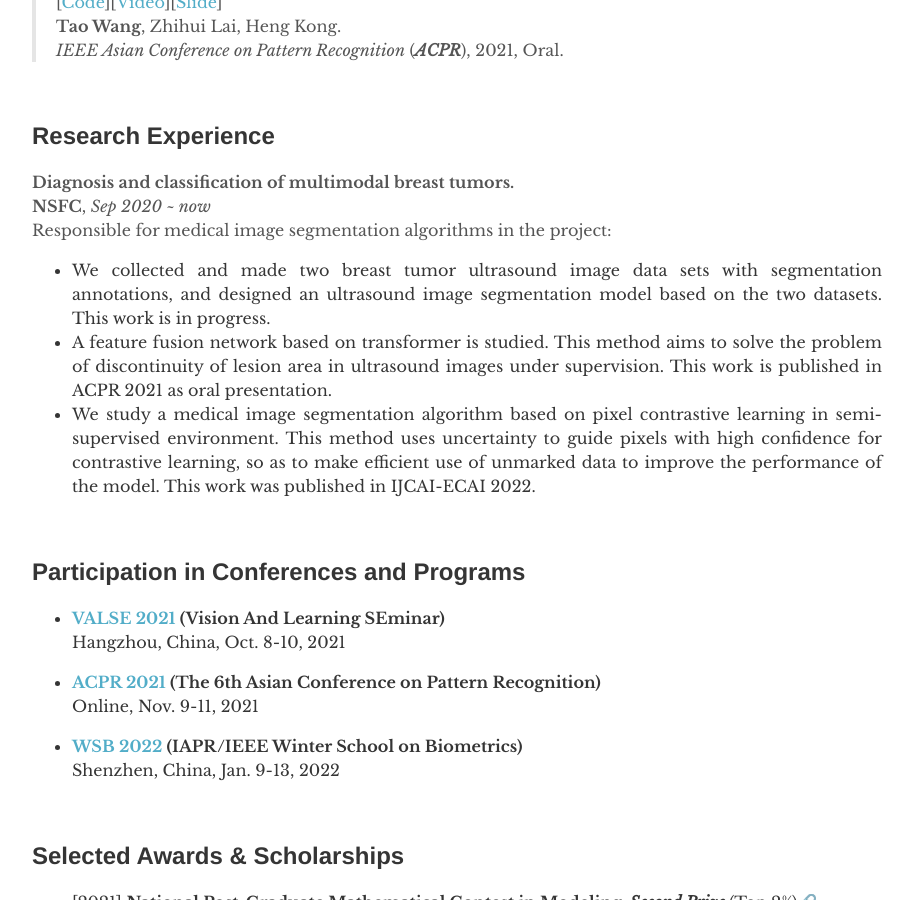
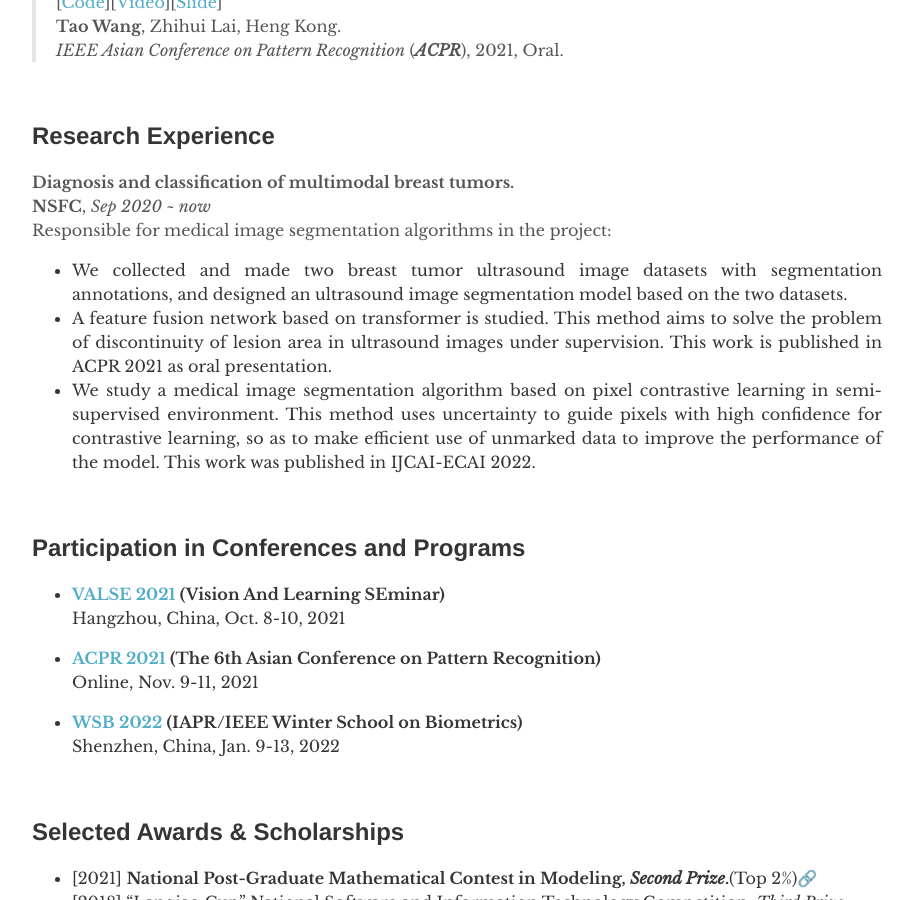
Before and after one commit to taovv/taovv.github.io, a Jekyll site: the page built from index.md, in a window 1280 px wide and 900 px high, scrolled down 1351 px. Shown: the whole window, without its empty margins (183-1098 px from the left). Built offline with Jekyll 4.4.1, drawn with Linux system fonts in a browser that asks for light colours; a script that is not in the unit is left out.

Commit message:
Update index.md

```diff
--- a/index.md
+++ b/index.md
@@ -48,7 +48,7 @@ layout: about
 <b>Diagnosis and classification of multimodal breast tumors.</b><br>
 <b>NSFC</b>, <em>Sep 2020 ~ now</em><br>
 Responsible for medical image segmentation algorithms in the project:
-- <div style="text-align:justify;text-justify:inter-ideograph">We collected and made two breast tumor ultrasound image data sets with segmentation annotations, and designed an ultrasound image segmentation model based on the two datasets. This work is in progress.</div>
+- <div style="text-align:justify;text-justify:inter-ideograph">We collected and made two breast tumor ultrasound image datasets with segmentation annotations, and designed an ultrasound image segmentation model based on the two datasets.</div>
 - <div style="text-align:justify;text-justify:inter-ideograph">A feature fusion network based on transformer is studied. This method aims to solve the problem of discontinuity of lesion area in ultrasound images under supervision. This work is published in ACPR 2021 as oral presentation.</div>
 - <div style="text-align:justify;text-justify:inter-ideograph">We study a medical image segmentation algorithm based on pixel contrastive learning in semi-supervised environment. This method uses uncertainty to guide pixels with high confidence for contrastive learning, so as to make efficient use of unmarked data to improve the performance of the model. This work was published in IJCAI-ECAI 2022.</div>
 
```
